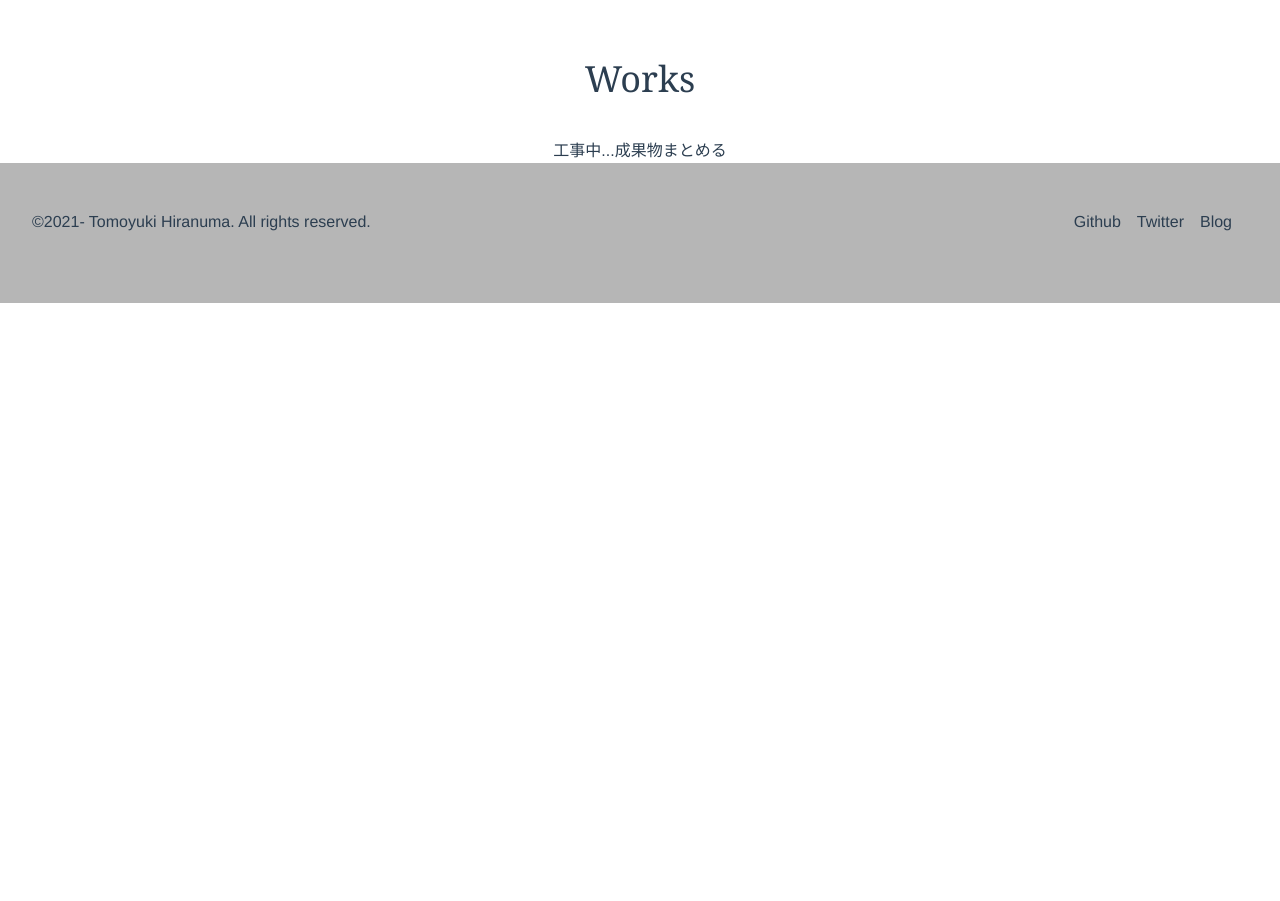
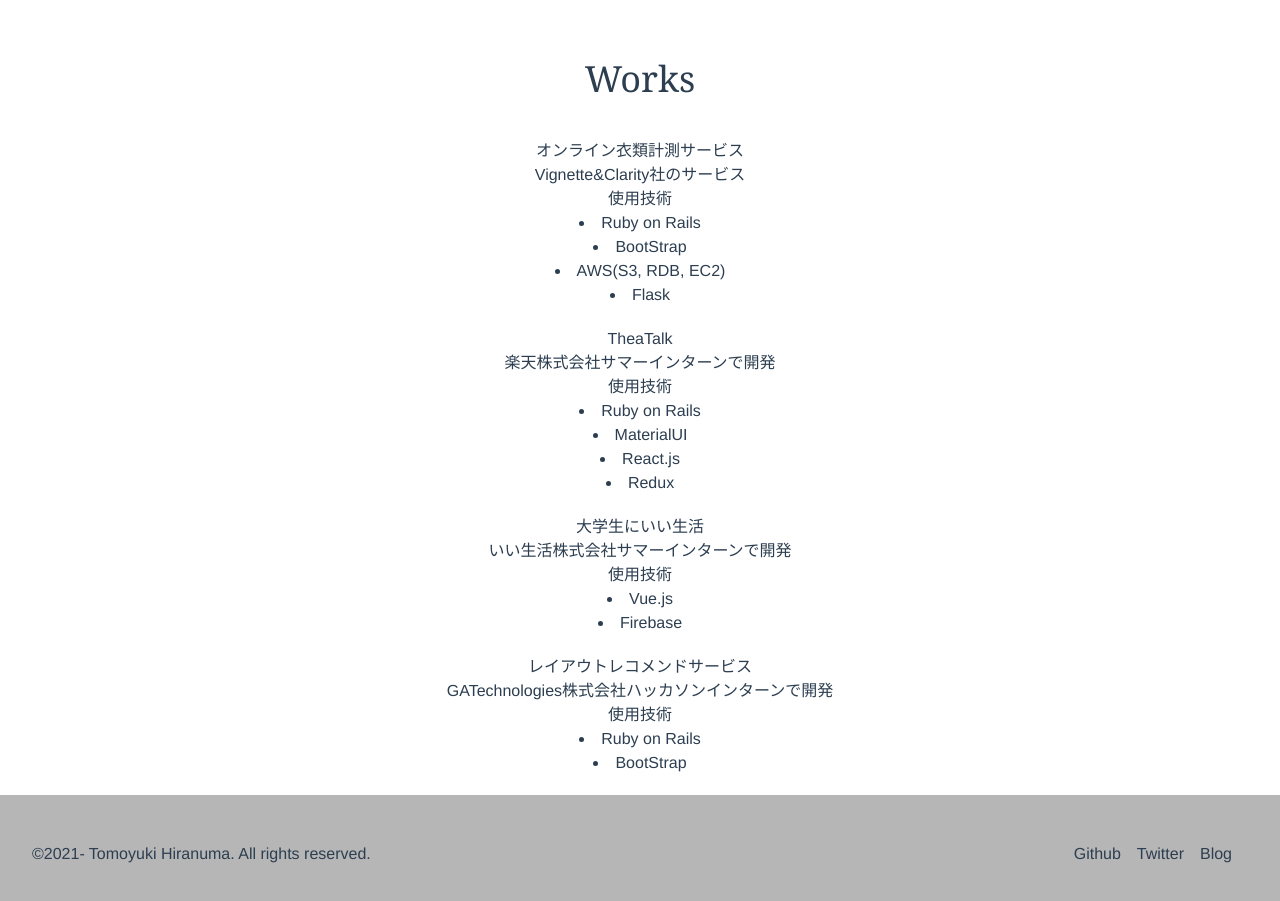
Before and after one commit to tomoyuki-hiranuma/portfolio, a Vue app: page / in a window 1280 px wide. Shown: the part 2020-2921 px from the top of the page. Before the commit the page ends 2323 px from the top, so only its background shows below. Built offline with nearby package versions, Linux system fonts and the light colour scheme.

Commit message:
add: basically create works

```diff
--- a/src/components/Works.vue
+++ b/src/components/Works.vue
@@ -2,7 +2,46 @@
   <div id="works">
     <p class="text-4xl my-10 font-serif">Works</p>
     <div>
-      <p>工事中...成果物まとめる</p>
+      <div class="my-5">
+        <p>オンライン衣類計測サービス</p>
+        <div>Vignette&Clarity社のサービス</div>
+        <div>
+          <div>使用技術</div>
+          <li>Ruby on Rails</li>
+          <li>BootStrap</li>
+          <li>AWS(S3, RDB, EC2)</li>
+          <li>Flask</li>
+        </div>
+      </div>
+      <div class="my-5">
+        <p>TheaTalk</p>
+        <div>楽天株式会社サマーインターンで開発</div>
+        <div>
+          <div>使用技術</div>
+          <li>Ruby on Rails</li>
+          <li>MaterialUI</li>
+          <li>React.js</li>
+          <li>Redux</li>
+        </div>
+      </div>
+      <div class="my-5">
+        <p>大学生にいい生活</p>
+        <div>いい生活株式会社サマーインターンで開発</div>
+        <div>
+          <div>使用技術</div>
+          <li>Vue.js</li>
+          <li>Firebase</li>
+        </div>
+      </div>
+      <div class="my-5">
+        <p>レイアウトレコメンドサービス</p>
+        <div>GATechnologies株式会社ハッカソンインターンで開発</div>
+        <div>
+          <div>使用技術</div>
+          <li>Ruby on Rails</li>
+          <li>BootStrap</li>
+        </div>
+      </div>
     </div>
   </div>
 </template>
```
